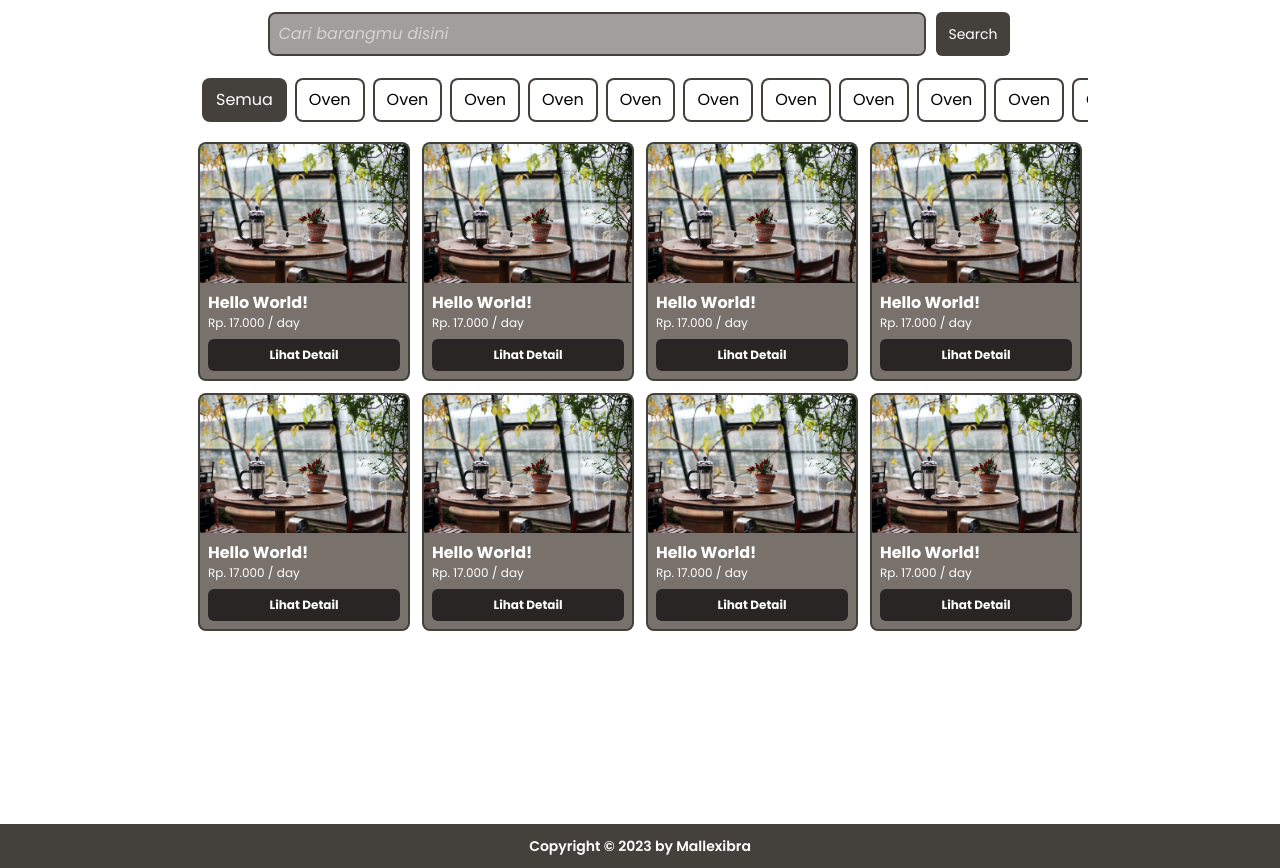
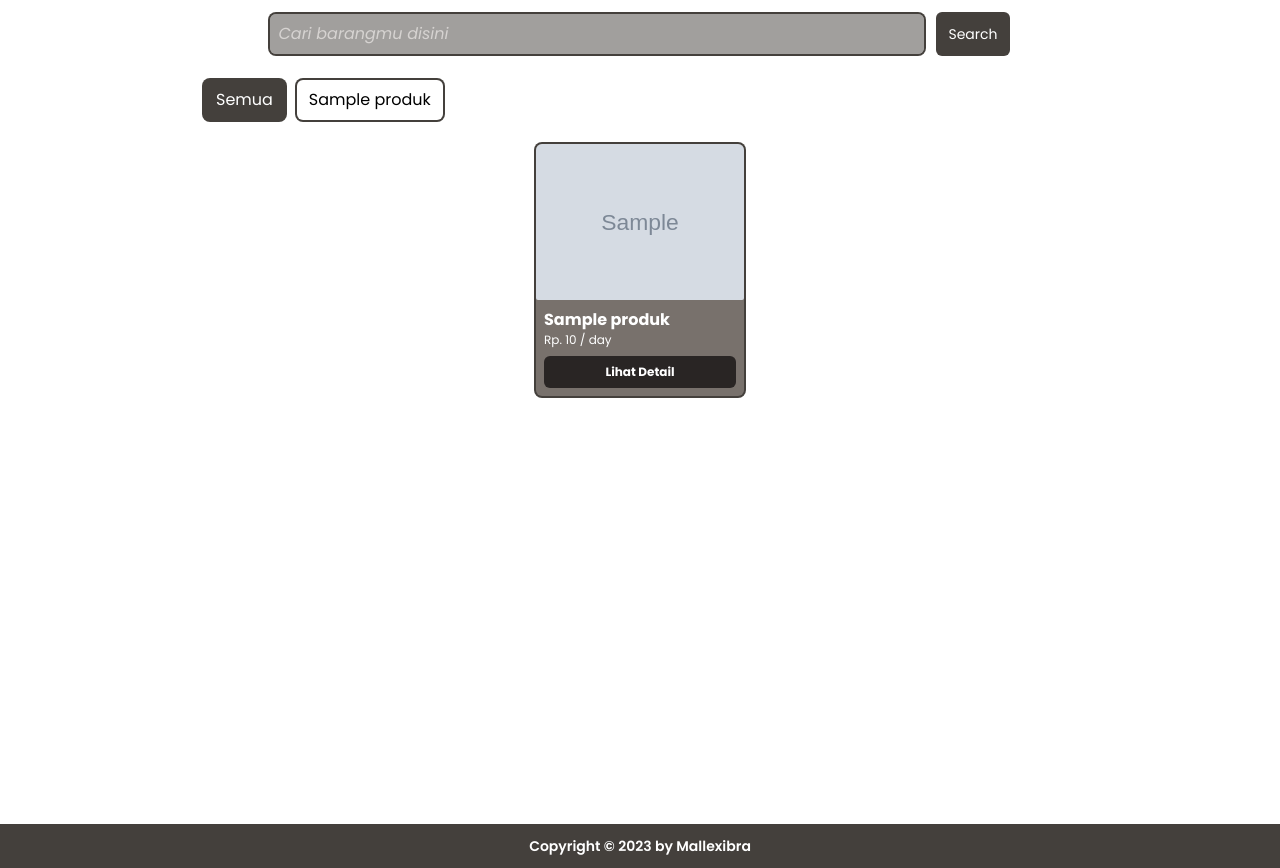
Before and after one commit to mallexibra/penyewaancafe, a PHP site: page /users/produk.php in a window 1280 px wide. Shown: the part 64-932 px from the top of the page. Run offline with PHP 8.4, Linux system fonts and the light colour scheme; the visitor is signed in with stand-in values (Sample User, id 1); tables that the repository leaves empty or names only in its code hold one stand-in row (values such as "Sample post"); grey boxes marked "Sample" are stand-in pictures.

Commit message:
add: Menambahkan logic pencarian berdasarkan keyword ataupun category

```diff
--- a/src/style/style.css
+++ b/src/style/style.css
@@ -1006,6 +1006,11 @@ video {
   width: max-content;
 }
 
+.min-w-max{
+  min-width: -moz-max-content;
+  min-width: max-content;
+}
+
 .max-w-2xl{
   max-width: 42rem;
 }
@@ -2872,6 +2877,11 @@ video {
 .ring-stone-800{
   --tw-ring-opacity: 1;
   --tw-ring-color: rgb(41 37 36 / var(--tw-ring-opacity));
+}
+
+.ring-red-700{
+  --tw-ring-opacity: 1;
+  --tw-ring-color: rgb(185 28 28 / var(--tw-ring-opacity));
 }
 
 .blur{
--- a/users/produk.php
+++ b/users/produk.php
@@ -8,6 +8,15 @@ if (!isset($_SESSION['user'])) {
   exit();
 }
 
+if (isset($_GET['search'])) {
+  $keyword = $_GET['search'];
+  $query = mysqli_query($mysqli, "SELECT * FROM produk WHERE nama LIKE '%" . $keyword . "%'");
+} else {
+  $query = mysqli_query($mysqli, "SELECT * FROM produk");
+}
+
+$category = mysqli_query($mysqli, "SELECT * FROM kategori_produk");
+
 ?>
 
 <!DOCTYPE html>
@@ -17,8 +26,8 @@ if (!isset($_SESSION['user'])) {
   <meta charset="UTF-8" />
   <meta http-equiv="X-UA-Compatible" content="IE=edge" />
   <meta name="viewport" content="width=device-width, initial-scale=1.0" />
-  <title>Produk</title>
-  <link rel="stylesheet" href="../src/style/style.css" />
+  <title>Penyewaan | CAFESTUFF</title>
+  <link rel="stylesheet" href="../src/style/style.css?v=<?php echo time(); ?>" />
 </head>
 
 <body class="font-poppins">
@@ -50,96 +59,29 @@ if (!isset($_SESSION['user'])) {
   </nav>
   <main class="mt-16 w-full min-h-screen">
     <div class="mx-auto max-w-4xl px-3 sm:p-0">
-      <div class="search p-3 flex justify-center items-center gap-3">
+      <form method="get" class="search p-3 flex justify-center items-center gap-3">
         <input class="bg-stone-700/50 ring-2 ring-stone-700 outline-none placeholder:italic placeholder:text-stone-300 p-2 rounded-md w-3/4" type="text" placeholder="Cari barangmu disini" name="search" id="search" />
         <button class="bg-stone-700 p-3 text-white rounded-md text-sm">
           Search
         </button>
+      </form>
+      <div class="category flex gap-x-3 overflow-x-scroll p-3" id="category">
+        <span class="active_category px-3 py-2 ring-2 ring-stone-700 cursor-pointer rounded-md" name="all" id="category_item">Semua</span>
+        <?php while ($row = mysqli_fetch_assoc($category)) : ?>
+          <span class="ring-2 ring-stone-700 block min-w-max cursor-pointer rounded-md px-3 py-2" name="<?= $row['id'] ?>" id="category_item"><?= $row['nama'] ?></span>
+        <?php endwhile; ?>
       </div>
-      <div class="category flex gap-x-3 overflow-x-scroll p-3">
-        <span class="active_category px-3 py-2 ring-2 ring-stone-700 rounded-md">Semua</span>
-        <span class="ring-2 ring-stone-700 rounded-md px-3 py-2">Oven</span>
-        <span class="ring-2 ring-stone-700 rounded-md px-3 py-2">Oven</span>
-        <span class="ring-2 ring-stone-700 rounded-md px-3 py-2">Oven</span>
-        <span class="ring-2 ring-stone-700 rounded-md px-3 py-2">Oven</span>
-        <span class="ring-2 ring-stone-700 rounded-md px-3 py-2">Oven</span>
-        <span class="ring-2 ring-stone-700 rounded-md px-3 py-2">Oven</span>
-        <span class="ring-2 ring-stone-700 rounded-md px-3 py-2">Oven</span>
-        <span class="ring-2 ring-stone-700 rounded-md px-3 py-2">Oven</span>
-        <span class="ring-2 ring-stone-700 rounded-md px-3 py-2">Oven</span>
-        <span class="ring-2 ring-stone-700 rounded-md px-3 py-2">Oven</span>
-        <span class="ring-2 ring-stone-700 rounded-md px-3 py-2">Oven</span>
-        <span class="ring-2 ring-stone-700 rounded-md px-3 py-2">Oven</span>
-        <span class="ring-2 ring-stone-700 rounded-md px-3 py-2">Oven</span>
-        <span class="ring-2 ring-stone-700 rounded-md px-3 py-2">Oven</span>
-        <span class="ring-2 ring-stone-700 rounded-md px-3 py-2">Oven</span>
-        <span class="ring-2 ring-stone-700 rounded-md px-3 py-2">Oven</span>
-      </div>
-      <section class="mt-3 flex gap-4 justify-center flex-wrap">
-        <span class="card inline-flex flex-col bg-stone-500 text-white rounded-md overflow-hidden ring-2 ring-stone-700">
-          <img src="../src/assets/image/card.jpg" alt="" class="w-52 rounded-sm inline-block" />
-          <div class="p-2">
-            <h2 class="font-bold">Hello World!</h2>
-            <p class="text-xs pb-2">Rp. 17.000 / day</p>
-            <a class="bg-stone-800 hover:bg-stone-700 block text-center rounded-md text-xs font-bold p-2" href="#">Lihat Detail</a>
-          </div>
-        </span>
-        <span class="card inline-flex flex-col bg-stone-500 text-white rounded-md overflow-hidden ring-2 ring-stone-700">
-          <img src="../src/assets/image/card.jpg" alt="" class="w-52 rounded-sm inline-block" />
-          <div class="p-2">
-            <h2 class="font-bold">Hello World!</h2>
-            <p class="text-xs pb-2">Rp. 17.000 / day</p>
-            <a class="bg-stone-800 hover:bg-stone-700 block text-center rounded-md text-xs font-bold p-2" href="detailproduk.html">Lihat Detail</a>
-          </div>
-        </span>
-        <span class="card inline-flex flex-col bg-stone-500 text-white rounded-md overflow-hidden ring-2 ring-stone-700">
-          <img src="../src/assets/image/card.jpg" alt="" class="w-52 rounded-sm inline-block" />
-          <div class="p-2">
-            <h2 class="font-bold">Hello World!</h2>
-            <p class="text-xs pb-2">Rp. 17.000 / day</p>
-            <a class="bg-stone-800 hover:bg-stone-700 block text-center rounded-md text-xs font-bold p-2" href="#">Lihat Detail</a>
-          </div>
-        </span>
-        <span class="card inline-flex flex-col bg-stone-500 text-white rounded-md overflow-hidden ring-2 ring-stone-700">
-          <img src="../src/assets/image/card.jpg" alt="" class="w-52 rounded-sm inline-block" />
-          <div class="p-2">
-            <h2 class="font-bold">Hello World!</h2>
-            <p class="text-xs pb-2">Rp. 17.000 / day</p>
-            <a class="bg-stone-800 hover:bg-stone-700 block text-center rounded-md text-xs font-bold p-2" href="#">Lihat Detail</a>
-          </div>
-        </span>
-        <span class="card inline-flex flex-col bg-stone-500 text-white rounded-md overflow-hidden ring-2 ring-stone-700">
-          <img src="../src/assets/image/card.jpg" alt="" class="w-52 rounded-sm inline-block" />
-          <div class="p-2">
-            <h2 class="font-bold">Hello World!</h2>
-            <p class="text-xs pb-2">Rp. 17.000 / day</p>
-            <a class="bg-stone-800 hover:bg-stone-700 block text-center rounded-md text-xs font-bold p-2" href="#">Lihat Detail</a>
-          </div>
-        </span>
-        <span class="card inline-flex flex-col bg-stone-500 text-white rounded-md overflow-hidden ring-2 ring-stone-700">
-          <img src="../src/assets/image/card.jpg" alt="" class="w-52 rounded-sm inline-block" />
-          <div class="p-2">
-            <h2 class="font-bold">Hello World!</h2>
-            <p class="text-xs pb-2">Rp. 17.000 / day</p>
-            <a class="bg-stone-800 hover:bg-stone-700 block text-center rounded-md text-xs font-bold p-2" href="#">Lihat Detail</a>
-          </div>
-        </span>
-        <span class="card inline-flex flex-col bg-stone-500 text-white rounded-md overflow-hidden ring-2 ring-stone-700">
-          <img src="../src/assets/image/card.jpg" alt="" class="w-52 rounded-sm inline-block" />
-          <div class="p-2">
-            <h2 class="font-bold">Hello World!</h2>
-            <p class="text-xs pb-2">Rp. 17.000 / day</p>
-            <a class="bg-stone-800 hover:bg-stone-700 block text-center rounded-md text-xs font-bold p-2" href="#">Lihat Detail</a>
-          </div>
-        </span>
-        <span class="card inline-flex flex-col bg-stone-500 text-white rounded-md overflow-hidden ring-2 ring-stone-700">
-          <img src="../src/assets/image/card.jpg" alt="" class="w-52 rounded-sm inline-block" />
-          <div class="p-2">
-            <h2 class="font-bold">Hello World!</h2>
-            <p class="text-xs pb-2">Rp. 17.000 / day</p>
-            <a class="bg-stone-800 hover:bg-stone-700 block text-center rounded-md text-xs font-bold p-2" href="#">Lihat Detail</a>
-          </div>
-        </span>
+      <section class="mt-3 flex gap-4 justify-center flex-wrap" id="produk">
+        <?php while ($row = mysqli_fetch_assoc($query)) : ?>
+          <span class="card w-52 inline-flex flex-col bg-stone-500 text-white rounded-md overflow-hidden ring-2 ring-stone-700">
+            <img src="../src/assets/produk/<?= $row['gambar'] ?>" alt="" class="w-52 rounded-sm inline-block" />
+            <div class="p-2">
+              <h2 class="font-bold"><?= $row['nama'] ?></h2>
+              <p class="text-xs pb-2">Rp. <?= $row['harga'] ?> / day</p>
+              <a class="bg-stone-800 hover:bg-stone-700 block text-center rounded-md text-xs font-bold p-2" href="detailproduk.php?id=<?= $row['id'] ?>">Lihat Detail</a>
+            </div>
+          </span>
+        <?php endwhile; ?>
       </section>
     </div>
   </main>
@@ -148,6 +90,47 @@ if (!isset($_SESSION['user'])) {
   </footer>
 
   <script src="../src/style/script.js"></script>
+  <script>
+    const category = document.getElementById("category");
+    const category_item = document.querySelectorAll("#category_item");
+    const page = document.getElementById("produk");
+    category_item.forEach((e) => {
+      e.addEventListener("click", () => {
+        category_item.forEach((i) => {
+          i.classList.remove("active_category")
+        })
+        e.classList.add("active_category");
+        let id = e.getAttribute('name');
+        if (id == "all") {
+          fetchDataAll(page);
+        } else {
+          fetchData(id, page);
+        }
+      })
+    })
+
+    function fetchData(id, page) {
+      var xhr = new XMLHttpRequest();
+      xhr.onreadystatechange = function() {
+        if (xhr.readyState === 4 && xhr.status === 200) {
+          page.innerHTML = xhr.responseText;
+        }
+      };
+      xhr.open("GET", "fetch_data.php?id=" + id, true);
+      xhr.send();
+    }
+
+    function fetchDataAll(page) {
+      var xhr = new XMLHttpRequest();
+      xhr.onreadystatechange = function() {
+        if (xhr.readyState === 4 && xhr.status === 200) {
+          page.innerHTML = xhr.responseText;
+        }
+      };
+      xhr.open("GET", "fetch_data_all.php", true);
+      xhr.send();
+    }
+  </script>
 </body>
 
 </html>
```
Also changed, not shown: users/detailproduk.html (deleted, +0 -125 lines), users/detailproduk.php (added, +92 -0 lines), users/fetch_data.php (added, +19 -0 lines), users/fetch_data_all.php (added, +17 -0 lines), users/login.php (+4 -4 lines), users/signup.php (+4 -4 lines), package-lock.json.
